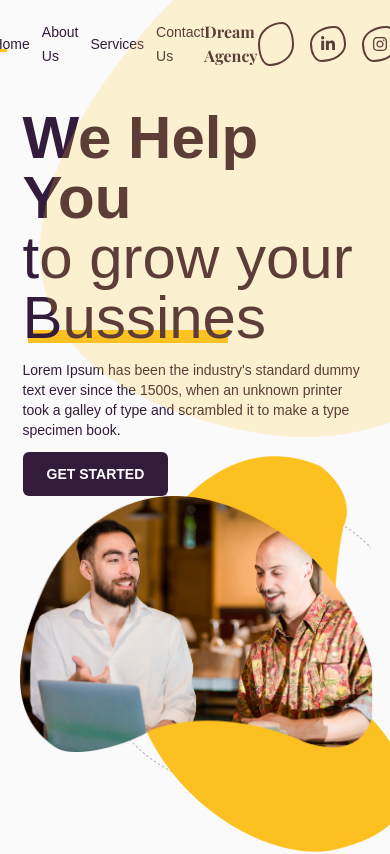
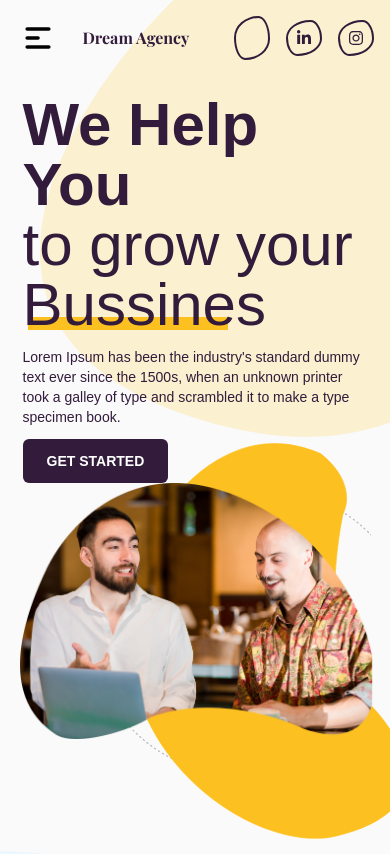
Before and after one commit to udinesia325/dream-agency, a Next.js app: page / in a window 390 px wide. Shown: the top 854 px of the page. Built offline with nearby package versions, Linux system fonts and the light colour scheme; some icons are missing; a web font is replaced by a local one.

Commit message:
navbar responsive done

```diff
--- a/package.json
+++ b/package.json
@@ -9,6 +9,7 @@
     "lint": "next lint"
   },
   "dependencies": {
+    "framer-motion": "^10.16.12",
     "next": "14.0.3",
     "react": "^18",
     "react-dom": "^18",
--- a/src/components/Navbar.jsx
+++ b/src/components/Navbar.jsx
@@ -1,7 +1,10 @@
+'use client'
 import navItem, { navSocial } from '@/data/navItem'
 import Link from 'next/link'
-import React from 'react'
+import React, { useEffect, useState } from 'react'
 import { Playfair_Display } from 'next/font/google'
+import { HiMenuAlt1, HiX } from 'react-icons/hi'
+import { motion } from 'framer-motion'
 
 const playfair_Display = Playfair_Display({
   weight: ['400', '700'],
@@ -9,14 +12,31 @@ const playfair_Display = Playfair_Display({
 })
 
 function Navbar() {
+  const [y, setY] = useState(0)
+  const [show, setShow] = useState(0)
+
+  useEffect(() => {
+    window.addEventListener('scroll', (e) => {
+      setY(window.scrollY)
+    })
+  }, [])
+  console.log(show)
   return (
-    <div className="w-full px-4 py-5 flex justify-center items-center">
-      <ul className="flex gap-3 items-center mr-auto">
+    <>
+      <nav
+        className={`w-full max-w-6xl h-[75px] px-4 py-5 flex justify-center items-center rounded-b-lg ${
+          y > 60 ? 'fixed z-50 bg-[#fafafa] shadow-lg' : ''
+        }`}
+      >
+        {/* only on desktop menu */}
+        <ul className="hidden sm:flex gap-3 items-center mr-auto">
           {navItem.map((nav, index) => (
             <li key={index}>
               <Link
                 href={nav.href}
-              className={`text-dark text-sm ${index == 0 ? 'nav-active' : ''}`}
+                className={`text-dark text-sm ${
+                  index == 0 ? 'nav-active' : ''
+                }`}
               >
                 {nav.title}
               </Link>
@@ -24,6 +44,32 @@ function Navbar() {
           ))}
         </ul>
 
+        {/* hamburger */}
+        <motion.button
+          animate={{ rotate: show ? 90 : 0 }}
+          onClick={() => setShow((prev) => !prev)}
+          className="text-4xl p-1 sm:hidden"
+        >
+          {show ? <HiX /> : <HiMenuAlt1 />}
+        </motion.button>
+        {/* only on mobile menu */}
+        <motion.ul
+          animate={{ scale: show ? 1 : 0 }}
+          className=" bg-[#fafafa] flex sm:hidden gap-3 justify-center items-center mr-auto p-5 rounded-lg shadow-lg fixed z-20 top-[80px] w-[90%] max-w-[500px]"
+        >
+          {navItem.map((nav, index) => (
+            <li key={index}>
+              <Link
+                href={nav.href}
+                className={`text-dark text-sm ${
+                  index == 0 ? 'nav-active' : ''
+                }`}
+              >
+                {nav.title}
+              </Link>
+            </li>
+          ))}
+        </motion.ul>
         <h1
           className={`${playfair_Display.className} mx-auto text-dark font-bold`}
         >
@@ -32,15 +78,20 @@ function Navbar() {
 
         <ul className="flex items-center gap-4 ml-auto">
           {navSocial.map((nav, index) => (
-          <li
+            <motion.li
+              animate={{ opacity:1 }}
+              initial={{ opacity:0 }}
+              transition={{ delay: parseFloat('0.'+index.toFixed(1)) }}
               key={index}
               className="border-2 border-dark fancy-border-radius p-2"
             >
               <Link href={nav.href}>{nav.icon}</Link>
-          </li>
+            </motion.li>
           ))}
         </ul>
-    </div>
+      </nav>
+      {y > 60 && <div className="h-[75px]"></div>}
+    </>
   )
 }
 
--- a/src/sections/HeroSection.jsx
+++ b/src/sections/HeroSection.jsx
@@ -30,7 +30,7 @@ function HeroSection() {
         height={350}
         src={orange_hero_decor}
         alt="hero image decoration"
-        className="absolute z-[1] right-0 top-0"
+        className="absolute -z-[1] right-0 top-0"
       />
       <div className="basis-1/2 min-w-[355px] relative flex">
         {/* decoration */}
```
Also changed, not shown: 1 other file (tests, documents, lock files or other folders). Lines whose indentation alone changed are shown as unchanged.
